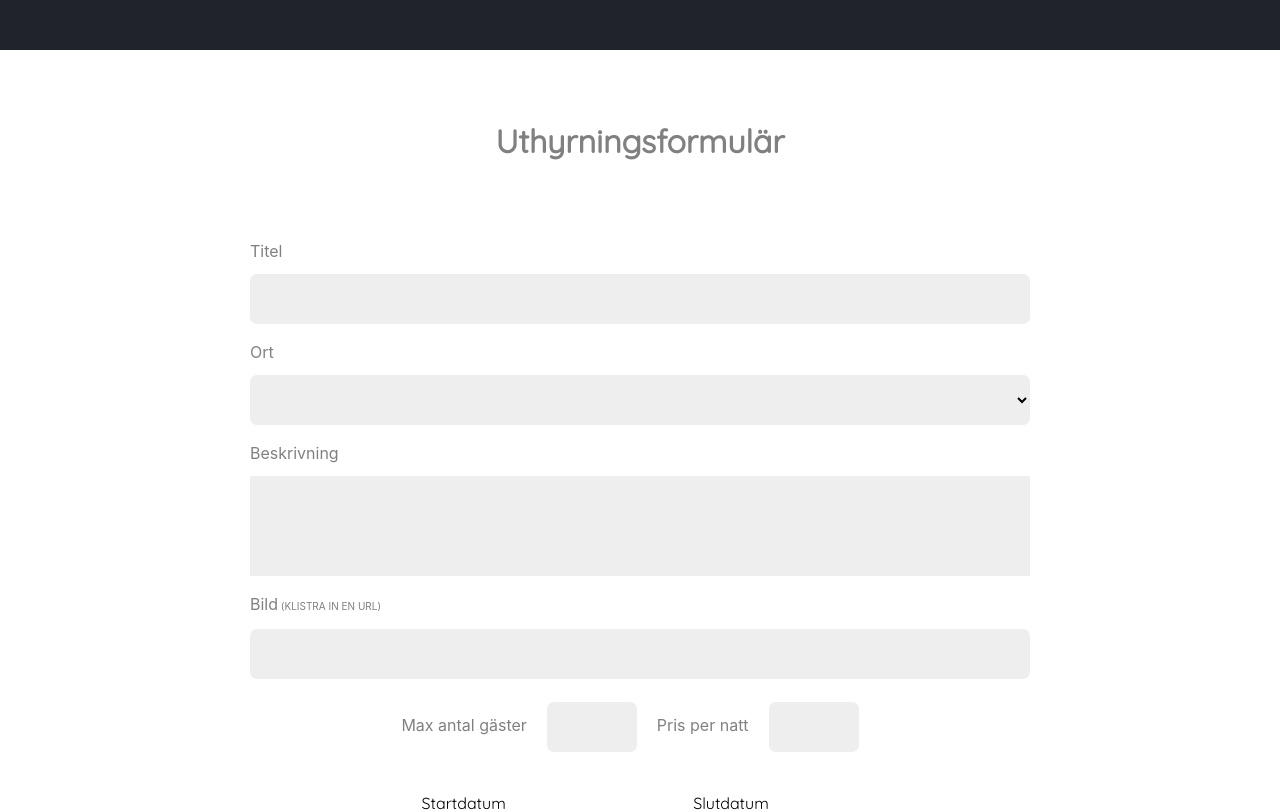
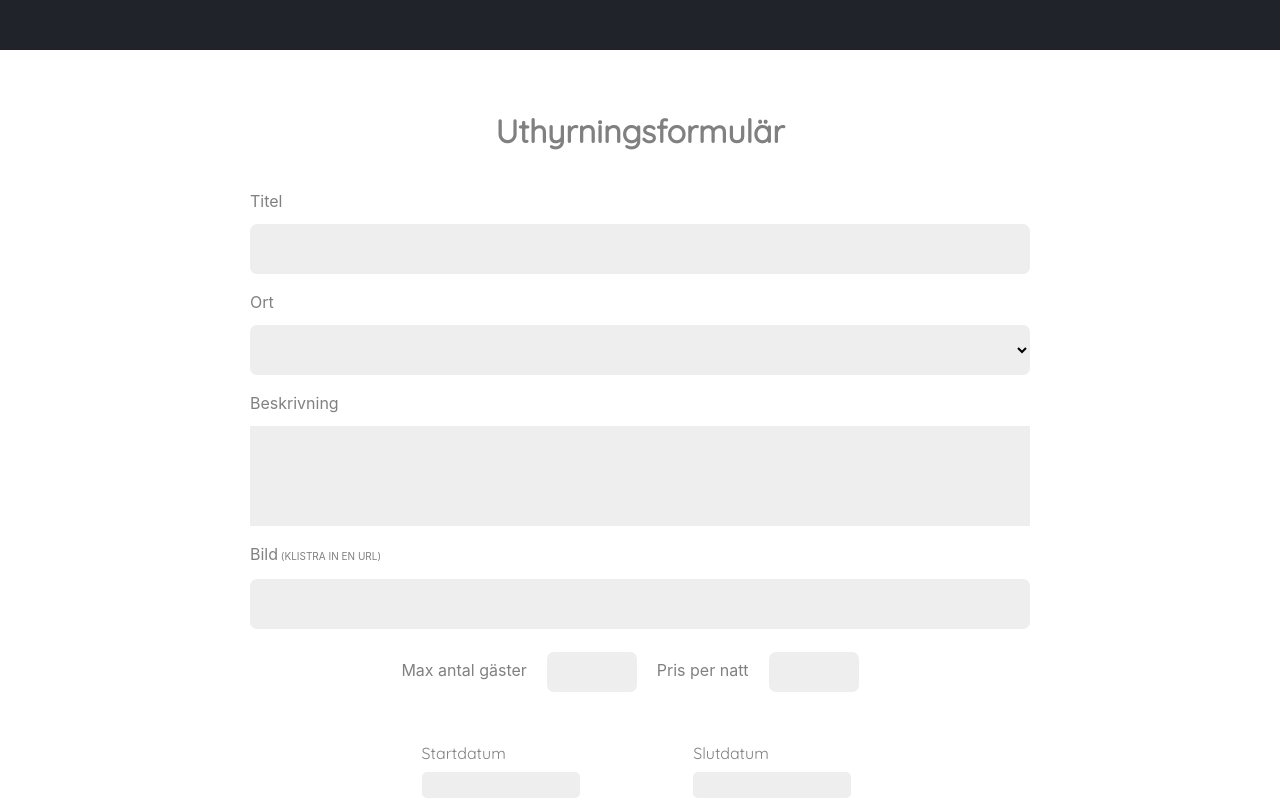
Before and after one commit to postila/clearbnb-grupp4, a React (Create React App) app: page /Uthyrning in a window 1280 px wide. Shown: the top 812 px of the page. Built offline with nearby package versions, Linux system fonts and the light colour scheme; no server answers.

Commit message:
Update RentingForm.js

```diff
--- a/src/pages/RentingForm.js
+++ b/src/pages/RentingForm.js
@@ -345,7 +345,7 @@ const styles = {
     gridGap: '3px',
     maxWidth: '800px',
     margin: '0px auto',
-    textAlign: 'left',
+    textAlign: 'center',
     padding: '10px',
     '@media (max-width: 1000px)': {
       padding: '0px',
@@ -368,7 +368,9 @@ const styles = {
   headline: {
     fontFamily: 'Quicksand',
     color: 'grey',
-    padding: '40px',
+    paddingLeft: '40px',
+    paddingRight: '40px',
+    paddingTop: '30px',
     textAlign: 'center',
   },
   label: {
@@ -381,6 +383,8 @@ const styles = {
     '@media (max-width: 1000px)': {
       marginLeft: '10px',
       marginRight: '10px',
+      lineHeight: '30px',
+
     }
 
   },
@@ -423,16 +427,16 @@ const styles = {
     marginTop: '10px',
     marginBottom: '40px',
     '@media (max-width: 1000px)': {
-      marginLeft: '10%',
-      width: '75%',
-      marginBottom: '80px',
-      marginTop: '4vh'
+      marginLeft: '23%',
+      width: '50%',
+      marginBottom: '17vh',
+      marginTop: '5vh'
     }
   },
   guests: {
     textAlign: 'center',
     backgroundColor: '#eee',
-    height: '50px',
+    height: '40px',
     width: '90px',
     border: '0',
     borderRadius: '7px',
@@ -441,8 +445,9 @@ const styles = {
       outline: 'none'
     },
     '@media (max-width: 1000px)': {
-      width: '85%',
-      marginTop: '1vh'
+      width: '65%',
+      marginTop: '1vh',
+
     }
   },
   dateContainer: {
@@ -454,13 +459,13 @@ const styles = {
       width: '85%',
       marginTop: '8vh',
       height: '80px',
-      marginBottom: '4vh',
+      marginBottom: '8vh',
     }
   },
   datePicker: {
     float: 'left',
     fontFamily: 'Quicksand',
-    color: 'black',
+    color: 'grey',
     textAlign: 'left',
     marginLeft: '22%',
     lineHeight: '5px',
@@ -478,6 +483,7 @@ const styles = {
       textAlign: 'center',
       width: '100%',
       paddingLeft: '9vw'
+
     }
   },
   buttonContainer: {
```
